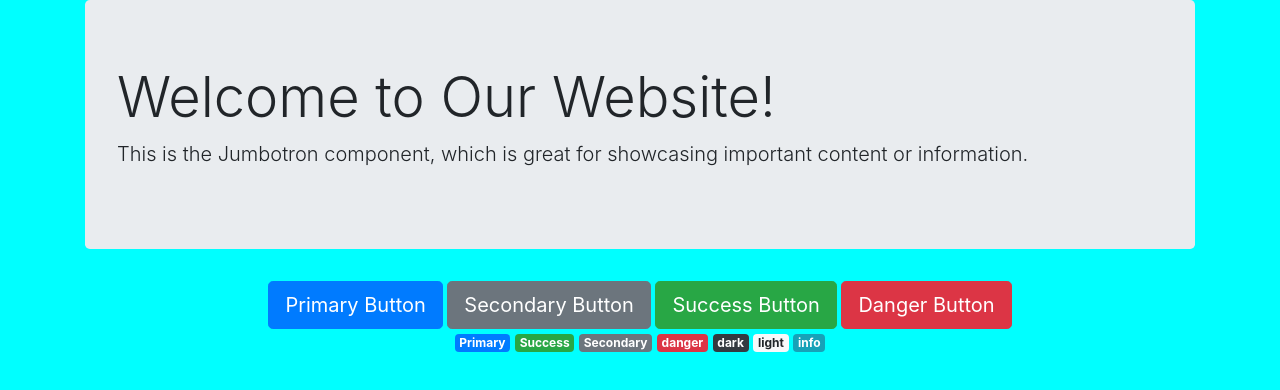
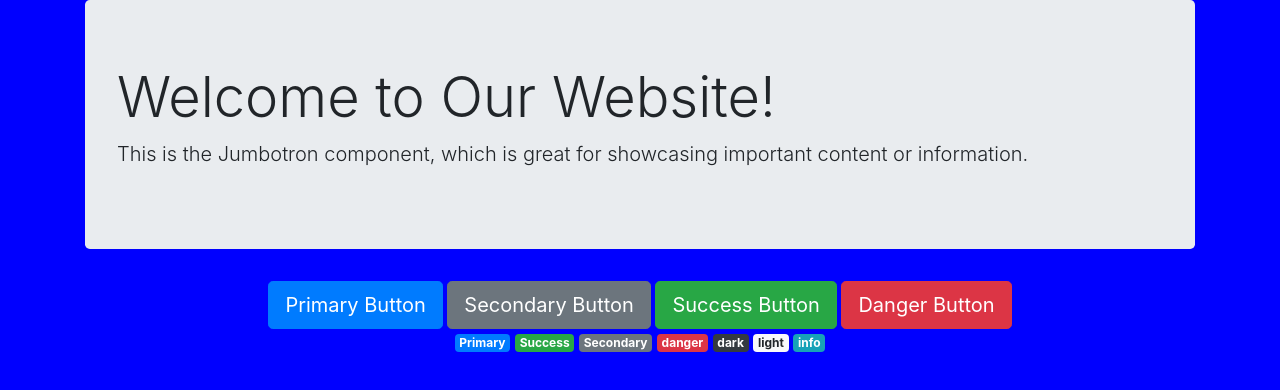
Before and after one commit to Birukgezahegnalemu/-Biruk_html_lesson, a plain HTML site: page JumbotronandButtons.html in a window 1280 px wide. Drawn offline with nearby package versions, Linux system fonts and the light colour scheme.

Commit message:
welcome to git.

```diff
--- a/JumbotronandButtons.html
+++ b/JumbotronandButtons.html
@@ -5,7 +5,7 @@
         <link rel="stylesheet" href="https://maxcdn.bootstrapcdn.com/bootstrap/4.0.0/css/bootstrap.min.css">
         <style>
             body{
-                background-color: aqua;
+                background-color: blue;
             }
         </style>
     </head>
```
